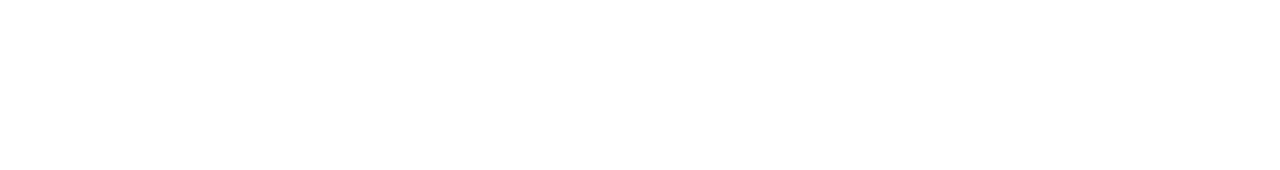
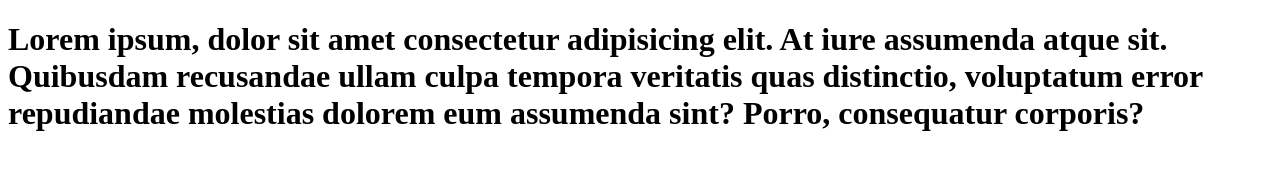
Before and after one commit to KhanhZenny/F8-htmlcss-01, a plain HTML site: page news.html in a window 1280 px wide. Drawn offline with Linux system fonts and the light colour scheme.

Commit message:
test commit lan 3

```diff
--- a/news.html
+++ b/news.html
@@ -6,6 +6,6 @@
     <title>Document</title>
 </head>
 <body>
-
+    <h1>Lorem ipsum, dolor sit amet consectetur adipisicing elit. At iure assumenda atque sit. Quibusdam recusandae ullam culpa tempora veritatis quas distinctio, voluptatum error repudiandae molestias dolorem eum assumenda sint? Porro, consequatur corporis?</h1>
 </body>
 </html>
```
